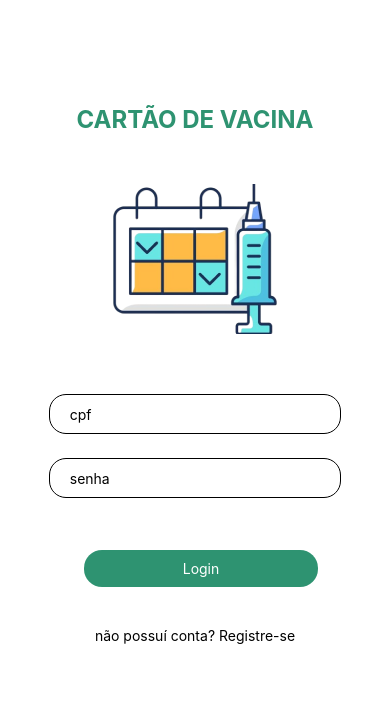
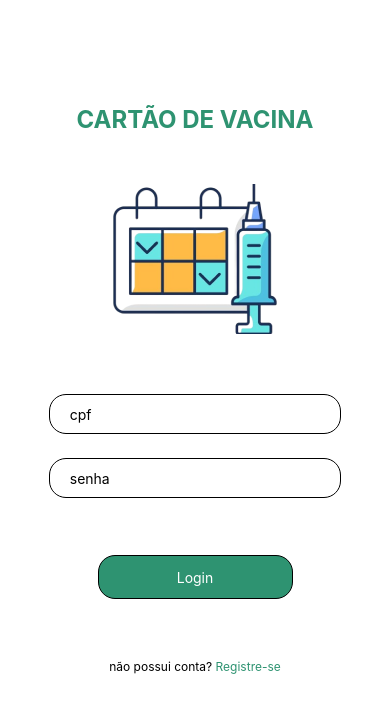
Before and after one commit to Marlonjms/app-mobile-vacina, a React Native app: screen / in a window 390 px wide. Shown: the top 712 px of the page. Built offline with nearby package versions, Linux system fonts and the light colour scheme.

Commit message:
Moddifique e separei os compontes e criei uma pasta chamada pages, para coloar apenas as páginas do app, além disso dei uma reeajustada no stylo da tela login, pois estva dando bug, e adicionei o botão de se para o usuario  ser redirecionada para a tela de cadrasto

```diff
--- a/App.js
+++ b/App.js
@@ -1,8 +1,7 @@
 import React from 'react';
 import { StyleSheet, View} from 'react-native';
-import { Title } from './src/componentes/Titulos_e_Logos/index.js';
-import { ImageLogo } from './src/componentes/Titulos_e_Logos/index.js';
-import   Form  from './src/componentes/FormLogin/index.js';
+import Login from './src/pages/PaginaLogin/index,';
+
 
 
 
@@ -11,10 +10,9 @@ export default function App() {
   return (
     <View style={styles.containe}>
 
+      {/* eu crie os componetes e importei para pasta  PaginaLogin, dai importei a Pasta PaginaLogin para exibir aqui no App.js.*/}
+      <Login/>
 
-      <Title/>
-      <ImageLogo/>
-      <Form/>
 
 
 
--- a/package.json
+++ b/package.json
@@ -9,11 +9,17 @@
     "web": "expo start --web"
   },
   "dependencies": {
+    "@react-native-community/masked-view": "^0.1.11",
+    "@react-navigation/native": "^6.1.17",
     "expo": "^51.0.0",
     "expo-status-bar": "~1.11.1",
     "react": "18.2.0",
     "react-native": "0.73.6",
     "react-native-elements": "^3.4.3",
+    "react-native-gesture-handler": "^2.16.2",
+    "react-native-reanimated": "^3.11.0",
+    "react-native-safe-area-context": "^4.10.1",
+    "react-native-screens": "^3.31.1",
     "react-native-vector-icons": "^10.1.0"
   },
   "devDependencies": {
--- a/src/componentes/FormLogin/index.js
+++ b/src/componentes/FormLogin/index.js
@@ -2,11 +2,12 @@ import React, { useState } from "react";
 import { TextInput, View, Text, TouchableOpacity, Alert} from 'react-native';
 import styles from './style';
 
-export default function Form() {
+export default function FormPaginaLogin() {
 
   const [cpf, setCpf] = useState(null)
   const [senha, setSenha] = useState(null)
   const [textButton, setTextButton] = useState("Login")
+
 
   const createAlert = () => Alert.alert(
     "Oops!",
@@ -53,127 +54,21 @@ function limpaCampos() {
 
            onPress={() => limpaCampos()}>
 
-
             <Text style={styles.textBotaoLogin}>{textButton}</Text>
           </TouchableOpacity >
-        {/* falra só teriminar aqui */}
-         <Text style={styles.textoCadastrar}>não possuí conta? Registre-se</Text>
+
+
+          <TouchableOpacity
+                  style={styles.buttonCadastro}
+                  onPress={() => navigation.navigate("Cadastro")}
+                >
+                <Text style={styles.textCadastro}>não possui conta? <Text style={styles.textCadastroDestacado}>Registre-se</Text></Text>
+
+                </TouchableOpacity>
+
       </View>
 
 
 
     );
   }
-
-
-
-
-
-
-
-
-
-
-
-
-
-
-
-
-
-
-
-
-
-
-
-
-
-
-
-
-
-
-
-
-
-
-
-
-
-
-
-
-
-
-
-
-
-
-// import React, { useState } from 'react';
-// import { TextInput, View, Text, TouchableOpacity } from 'react-native';
-// import ResultImc from './Resultimc/index';
-// import styles from './style';
-
-// export default function Form() {
-//   const [height, setHeight] = useState('');
-//   const [weight, setWeight] = useState('');
-//   const [messageImc, setMessageImc] = useState("Preencha o peso e altura");
-//   const [imc, setImc] = useState(null);
-//   const [textButton, setTextButton] = useState("Calcular");
-
-//   function imcCalculator() {
-//     if (weight !== '' && height !== '') {
-//       const calculatedImc = (parseFloat(weight) / (parseFloat(height) * parseFloat(height))).toFixed(2);
-//       setImc(calculatedImc);
-//       return calculatedImc;
-//     }
-//     return null;
-//   }
-
-//   function validationImc() {
-//     const calculatedImc = imcCalculator();
-//     if (calculatedImc !== null) {
-//       setHeight('');
-//       setWeight('');
-//       setMessageImc("Seu IMC é igual:");
-//       setTextButton("Calcular novamente");
-//     } else {
-//       setMessageImc("Preencha o peso e altura");
-//       setTextButton("Calcular");
-//     }
-//   }
-
-//   return (
-//     <View style={styles.formContext}>
-//       <View style={styles.form}>
-//         <Text style={styles.formLabel}>Altura</Text>
-//         <TextInput style={styles.input}
-//           onChangeText={(text) => setHeight(text)}
-//           value={height}
-//           placeholder='Ex. 1.75'
-//           keyboardType={'numeric'}
-//         />
-
-//         <Text style={styles.formLabel}>Peso</Text>
-//         <TextInput style={styles.input}
-//           onChangeText={(text) => setWeight(text)}
-//           value={weight}
-//           placeholder="EX. 75.36"
-//           keyboardType={'numeric'}
-//         />
-
-//         <TouchableOpacity
-//          style={styles.buttonCalculator}
-//           onPress={() =>{
-//             validationImc()
-//             }}
-//             >
-//             <Text style={styles.textButtonCalculator}>{textButton}</Text>
-//           </TouchableOpacity >
-//       </View>
-
-//       <ResultImc messageResultImc={messageImc} resultImc={imc} />
-//     </View>
-//   );
-// }
--- a/src/componentes/FormLogin/style.js
+++ b/src/componentes/FormLogin/style.js
@@ -1,18 +1,12 @@
 import { StyleSheet } from "react-native";
+
 const styles = StyleSheet.create({
-
-
-// vai estilizar a caixa, onde estão os inputs
-    forms:{
-        paddingTop:23,
-        alignItems: 'center',
-          flex: 1,
-    },
-
-
-// vai estilizar os inputs
-
-input:{
+  forms: {
+    paddingTop: 23,
+    alignItems: "center",
+    flex: 1,
+  },
+  input: {
     width: "75%",
     backgroundColor: "#FFFFFF",
     height: 40,
@@ -20,37 +14,51 @@ input:{
     paddingLeft: 20,
     borderColor: "#000000",
     borderWidth: 1,
-    justifyContent: 'center',
-    borderRadius:17,
+    justifyContent: "center",
+    borderRadius: 17,
+  },
+  botaoLogin: {
+
+    width: "50%",
+    alignItems:"center",
+    backgroundColor: "#2E9371",
+    height: 44,
+    margin: 45,
+    borderColor: "#000000",
+    borderWidth: 1,
+    justifyContent: "center",
+    borderRadius: 17,
+
+
+  },
+  textBotaoLogin: {
+     color:"#FFFFFF", // Alterado para azul conforme especificado
+   },
+
+   buttonCadastro:{
+    width: "50%",
+    alignItems:"center",
+    backgroundColor: "",
+    height: 44,
+    marginBottom: 20,
+    borderColor: "#000000",
+    justifyContent: "center",
+
+
 
 },
 
-// vai estilizar o botão de login
-botaoLogin:{
-    borderRadius:18,
-    alignItems:"center",
-    justifyContent:"center",
-    width:"60%",
-    backgroundColor:"#2E9371",
-    paddingTop:10,
-    paddingBottom:10,
-    marginLeft:12,
-    marginTop:40,
+textCadastro: {
+    fontSize: 12,
 
-    // vai estilizar o texto do botão
-},
-textBotaoLogin:{
-    color:"#FFFFFF",
-
-   // vai estilizar o texto de cadastrar o botão
-},
-textoCadastrar:{
-    marginTop:40,
-    fonteSize:8,
-}
+    },
 
 
 
+  textCadastroDestacado: {
+    color: "#2E9371"
+  },
+
 });
 
-export default styles
+export default styles;
--- a/src/componentes/Titulos_e_Logos/index.js
+++ b/src/componentes/Titulos_e_Logos/index.js
@@ -14,13 +14,25 @@ export function Title(){
     );
 }
 
+export function Title2(){
+    return(
+
+         /* Essa View vai ser usada para motrar o titulo na tela de cadrasto */
+
+     <View style={styles.boxTitle}>
+         <Text style={styles.textoTitle}>CADASTRE-SE</Text>
+     </View>
+
+    );
+}
+
 export function ImageLogo(){
     return(
 
         /*Essa view vai servir para mostrar a imagen/logo do app(calendario com a vacina)*/
 
         <View style={styles.imagenLogo}>
-           <Image source={require("../../assets/Logo.png")}/>
+           <Image source={require("../../../assets/Logo.png")}/>
         </View>
 
 
--- /dev/null
+++ b/src/pages/PaginaLogin/index,.js
@@ -0,0 +1,29 @@
+import React from 'react';
+import { View} from 'react-native';
+import { ImageLogo } from '../../componentes/Titulos_e_Logos/index';
+import { Title } from '../../componentes/Titulos_e_Logos/index';
+import FormPaginaLogin from '../../componentes/FormLogin/index';
+
+
+
+
+
+
+export default function Login() {
+  return (
+    <View>
+
+      {/* eu criei os componentes em pastas diferentes, e importei aqui, o title é o titulo do app, imageLogo vai ser aquela
+       imagem logo abaixo do titulo que tem um calendario com uma vacina
+        e o Form é a parte que tem os inputs, botão, e a opção de se cadastrar. tbm tem toda a lógica para funcionar. ou seja, crie a pagina de login
+        dividia po partes e juntei as partes dela aqui.*/}
+
+        <Title/>
+        <ImageLogo/>
+        <FormPaginaLogin/>
+
+
+   </View>
+
+  );
+}
```
Also changed, not shown: src/pages/PaginaCadrasto/index.js (added, +29 -0 lines), assets/Logo.png (renamed from src/assets/Logo.png), src/componentes/FormCadastro/index.js (added), src/componentes/FormCadastro/style.js (added), 1 other file (tests, documents, lock files or other folders).
